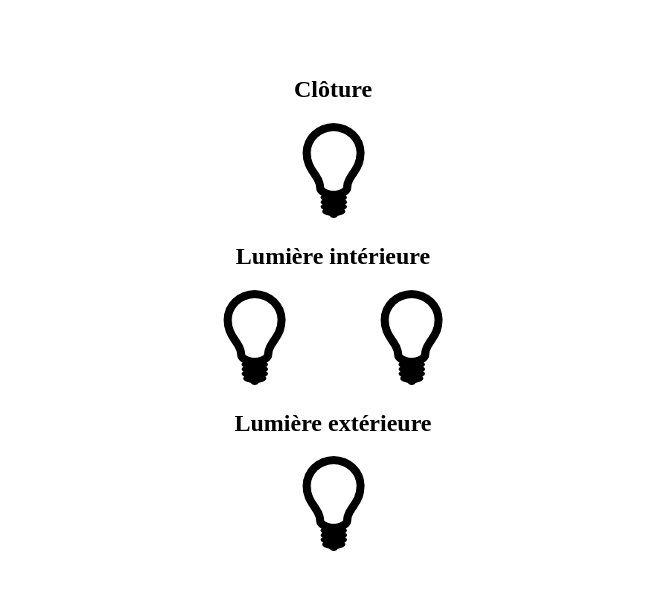
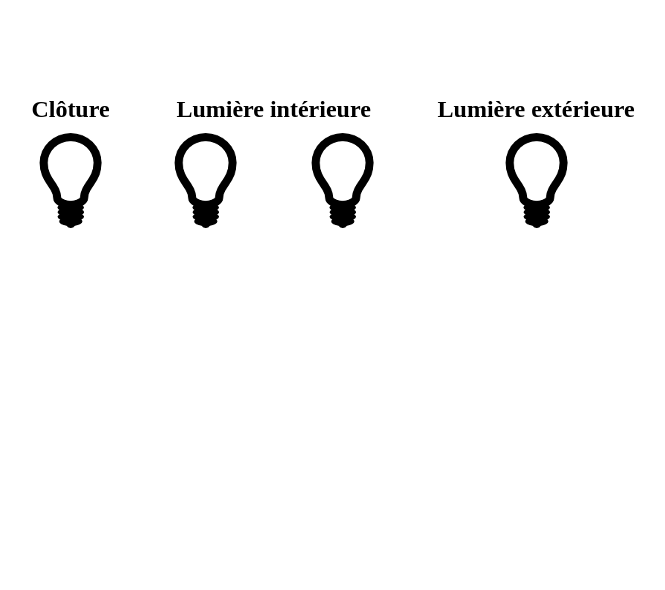
Before and after one commit to tartopum/fence, a plain HTML site: page templates/index.html in a window 1280 px wide. Shown: the whole page, without its empty margins (307-972 px from the left). Drawn offline with Linux system fonts and the light colour scheme; no server answers.

Commit message:
Improve page layout

```diff
--- a/static/fence.css
+++ b/static/fence.css
@@ -7,6 +7,18 @@ a {
     text-decoration: none;
 }
 
+h2 {
+    margin-top: 0px;
+    margin-bottom: 10px;
+}
+
+.group {
+    display: inline-block;
+    margin-top: 40px;
+    margin-right: 30px;
+    margin-left: 30px;
+}
+
 #light_in1 {
-    margin-right: 90px;
+    margin-right: 70px;
 }
--- a/templates/index.html
+++ b/templates/index.html
@@ -11,11 +11,14 @@
             <img src="/static/loader.gif" />
         </div>
 
+        <div class="group">
             <h2>Clôture</h2>
             <a href="#" id="fence">
                 <img src="/static/light_off.png" />
             </a>
+        </div>
 
+        <div class="group">
             <h2>Lumière intérieure</h2>
             <a href="#" id="light_in1">
                 <img src="/static/light_off.png" />
@@ -23,12 +26,15 @@
             <a href="#" id="light_in2">
                 <img src="/static/light_off.png" />
             </a>
+        </div>
 
+        <div class="group">
             <h2>Lumière extérieure</h2>
             <a href="#" id="light_out">
                 <img src="/static/light_off.png" />
             </a>
         </div>
+    </div>
     <script src="/static/jquery.js"></script>
     <script src="/static/fence.js"></script>
 </body>
```
Lines whose indentation alone changed are shown as unchanged.
